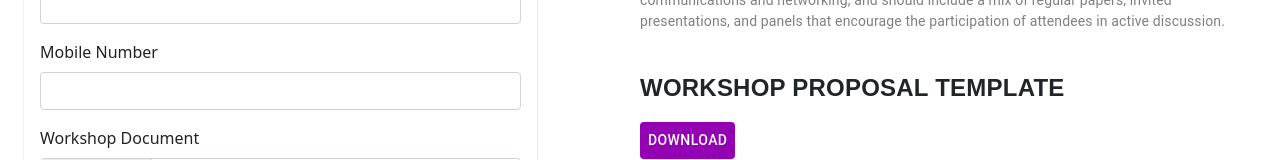
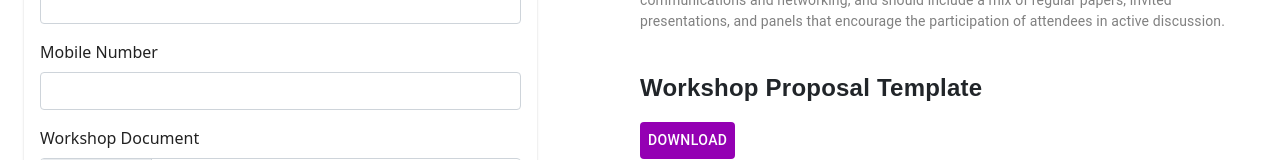
Before and after one commit to Conference-Management-System/conference-front-end, a React app: page /create-workshop in a window 1280 px wide. Shown: the part 648-808 px from the top of the page. Built offline with nearby package versions, Linux system fonts and the light colour scheme.

Commit message:
small changes

```diff
--- a/src/pages/submitWorkshop.js
+++ b/src/pages/submitWorkshop.js
@@ -165,7 +165,7 @@ export default function submitResearch() {
                     fontSize: "24px",
                   }}
                 >
-                  WORKSHOP PROPOSAL TEMPLATE
+                  Workshop Proposal Template
                 </Typography>
               </Grid>
               <Grid item sm={12}>
```
